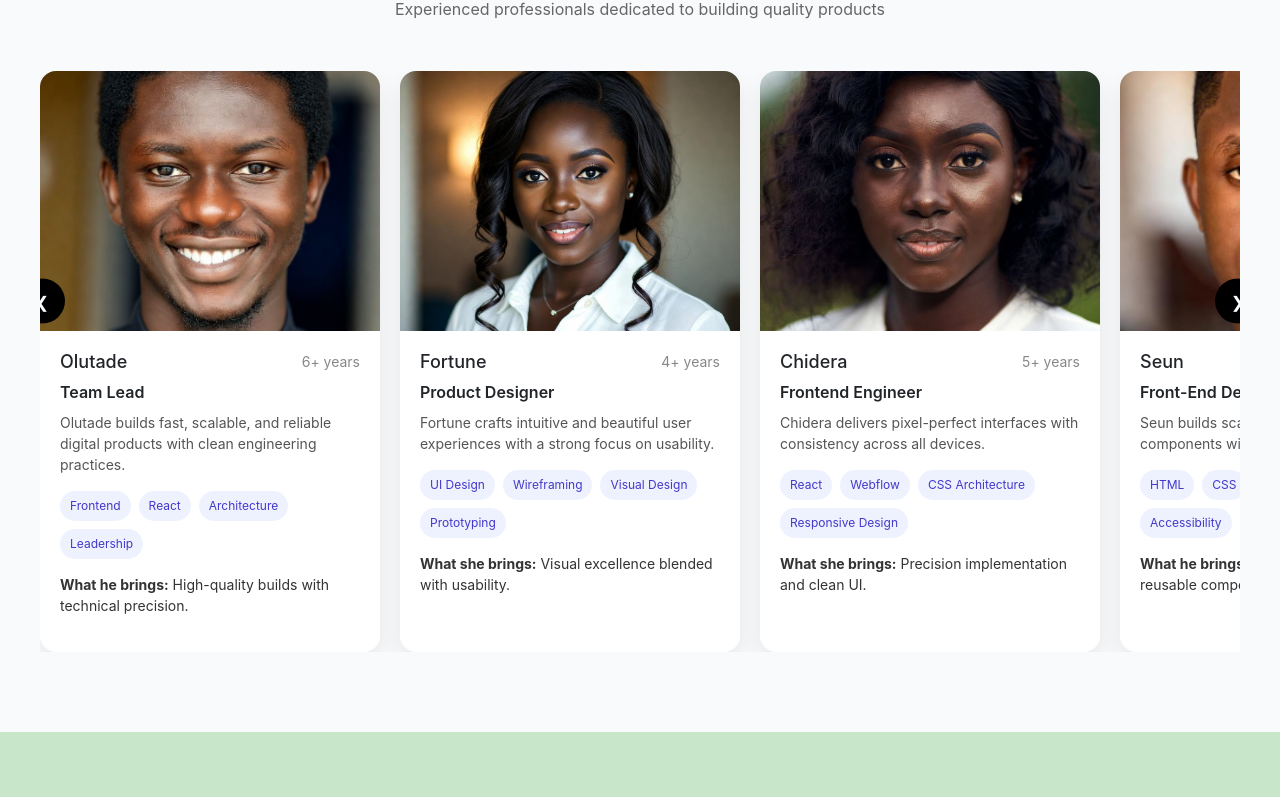
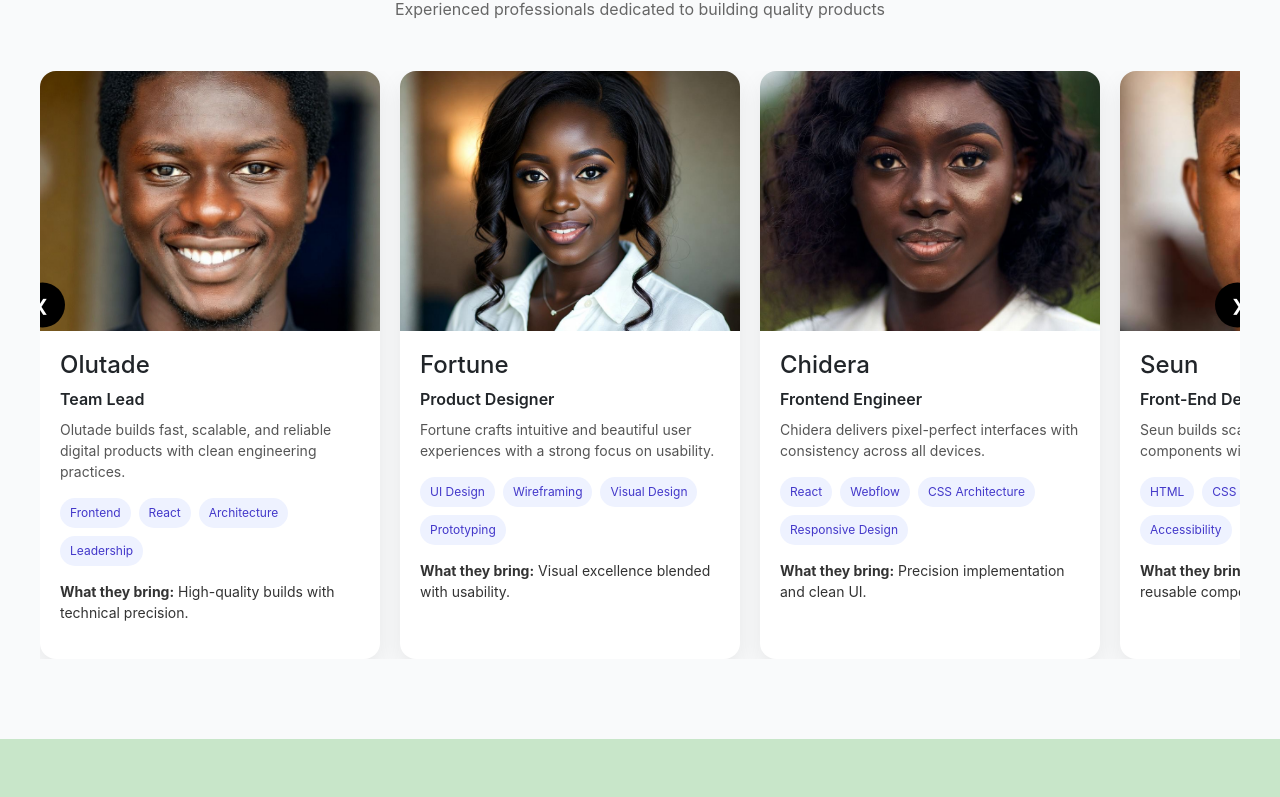
Before and after one commit to jeremiahbwala/devcheque-webapp, a React (Vite) app: page / in a window 1280 px wide. Shown: the part 6726-7523 px from the top of the page. Built offline with nearby package versions, Linux system fonts and the light colour scheme; no server answers.

Commit message:
"Update after merge conflict"

```diff
--- a/src/App/App.css
+++ b/src/App/App.css
@@ -101,7 +101,7 @@ img {
 
 .hero-image {
   width: clamp(280px, 45vw, 800px);
-  height: auto;
+  height: 200px;
 }
 
 
--- a/src/Team.jsx
+++ b/src/Team.jsx
@@ -1,7 +1,8 @@
 import 'bootstrap/dist/css/bootstrap.min.css';
 import './Team/team.css';
+import './index.css';
 import React, { useState, useEffect } from 'react';
-import './index.css';
+
 import BolajiImage from './assets/team/Bolaji.jpeg';
 import OlutadeImage from './assets/team/Olutade.jpeg';
 import FortuneImage from './assets/Fortune.jpeg';
@@ -76,8 +77,9 @@ function Team() {
     }
   ];
 
-
   const CARD_WIDTH = 360;
+  const VISIBLE_CARDS = 3;
+  const MAX_INDEX = teamMembers.length - VISIBLE_CARDS;
 
   // Auto slide
   useEffect(() => {
@@ -89,15 +91,11 @@ function Team() {
   }, []);
 
   const handleNext = () => {
-    setCurrentIndex((prev) =>
-      prev === teamMembers.length - 1 ? 0 : prev + 1
-    );
+    setCurrentIndex((prev) => (prev >= MAX_INDEX ? 0 : prev + 1));
   };
 
   const handlePrev = () => {
-    setCurrentIndex((prev) =>
-      prev === 0 ? teamMembers.length - 1 : prev - 1
-    );
+    setCurrentIndex((prev) => (prev <= 0 ? MAX_INDEX : prev - 1));
   };
 
   return (
@@ -106,42 +104,37 @@ function Team() {
       <section id='about' className="about-section">
         <div className="about-container">
           <h2 className="about-title">About us</h2>
-
-          <div className="about-content">
-            <div>
-              <p className="about-text">
-                DevCheque began in 2019 when two developers, Bolaji and Olutade, set out to solve a real problem: founders struggled to find reliable designers and developers who delivered quality work on time.
+          <div className="about-content"> <div>
+            <p className="about-text"> DevCheque began in 2019 when two developers, Bolaji and Olutade, set out to solve a real problem:
+              founders struggled to find reliable designers and developers who delivered quality work on time.
             </p>
             <p className="about-text">
-                We built DevCheque on one promise deliver exceptional digital products without the agency BS. No overpromising. No delays. No surprise fees.
+              We built DevCheque on one promise deliver exceptional digital products without the agency BS.
+              No overpromising. No delays. No surprise fees.
             </p>
             <p className="about-text">
-                Six years and 50+ projects later, that promise still drives us. We've helped fintech startups launch funded MVPs, revamped e-commerce platforms that doubled conversions, and built apps users love.
+              Six years and 50+ projects later, that promise still drives us. We've helped fintech startups launch funded MVPs,
+              revamped e-commerce platforms that doubled conversions, and built apps users love.
             </p>
             <p className="about-text">
-                Today, DevCheque is a full-stack product partner from first wireframe to deployment. Whether you're a new founder or a growing business, we treat your project like it's our own.
+              Today, DevCheque is a full-stack product partner from first wireframe to deployment. Whether you're a new founder or a
+              growing business, we treat your project like it's our own.
             </p>
             <p className="about-text">Let's build something great.</p>
-
             <div>
               <button className="start-project-btn">
                 <a href="#contactForm" className='start-project-btn'>Start Project</a>
               </button>
             </div>
           </div>
-
           <div className="about-image-wrapper">
-              <img
-                src={AboutImage}
-                alt="DevCheque team meeting"
-                className="about-image"
-              />
+            <img src={AboutImage} alt="DevCheque team meeting" className="about-image" />
           </div>
         </div>
       </div>
     </section>
 
-      {/* Team Section */}
+      {/* TEAM SECTION */}
       <section className="team-section">
         <div className="team-container">
           <h3 className="team-title">Meet The Team</h3>
@@ -149,7 +142,7 @@ function Team() {
             Experienced professionals dedicated to building quality products
           </p>
 
-        {/* Arrows */}
+          {/* ARROWS */}
           <button className="slider-arrow left" onClick={handlePrev}>
             &#10094;
           </button>
@@ -157,22 +150,20 @@ function Team() {
             &#10095;
           </button>
 
-        {/* Slider */}
+          {/* SLIDER */}
           <div className="slider-wrapper">
             <div
               className="team-slider"
-            style={{ transform: `translateX(-${currentIndex * CARD_WIDTH}px)` }}
+              style={{
+                transform: `translateX(-${currentIndex * CARD_WIDTH}px)`
+              }}
             >
               {teamMembers.map((member, index) => (
                 <div className="team-card" key={index}>
                   <img src={member.image} alt={member.name} />
 
                   <div className="card-content">
-                  <div className="card-header">
                     <h4>{member.name}</h4>
-                    <span>{member.experience}</span>
-                  </div>
-
                     <p className="role">{member.role}</p>
                     <p className="description">{member.description}</p>
 
@@ -183,8 +174,7 @@ function Team() {
                     </div>
 
                     <p className="expertise">
-                    <strong>What {member.name === 'Fortune' || member.name === 'Chidera' ? 'she' : 'he'} brings:</strong>{' '}
-                    {member.expertise}
+                      <strong>What they bring:</strong> {member.expertise}
                     </p>
                   </div>
                 </div>
```
Lines whose indentation alone changed are shown as unchanged.
